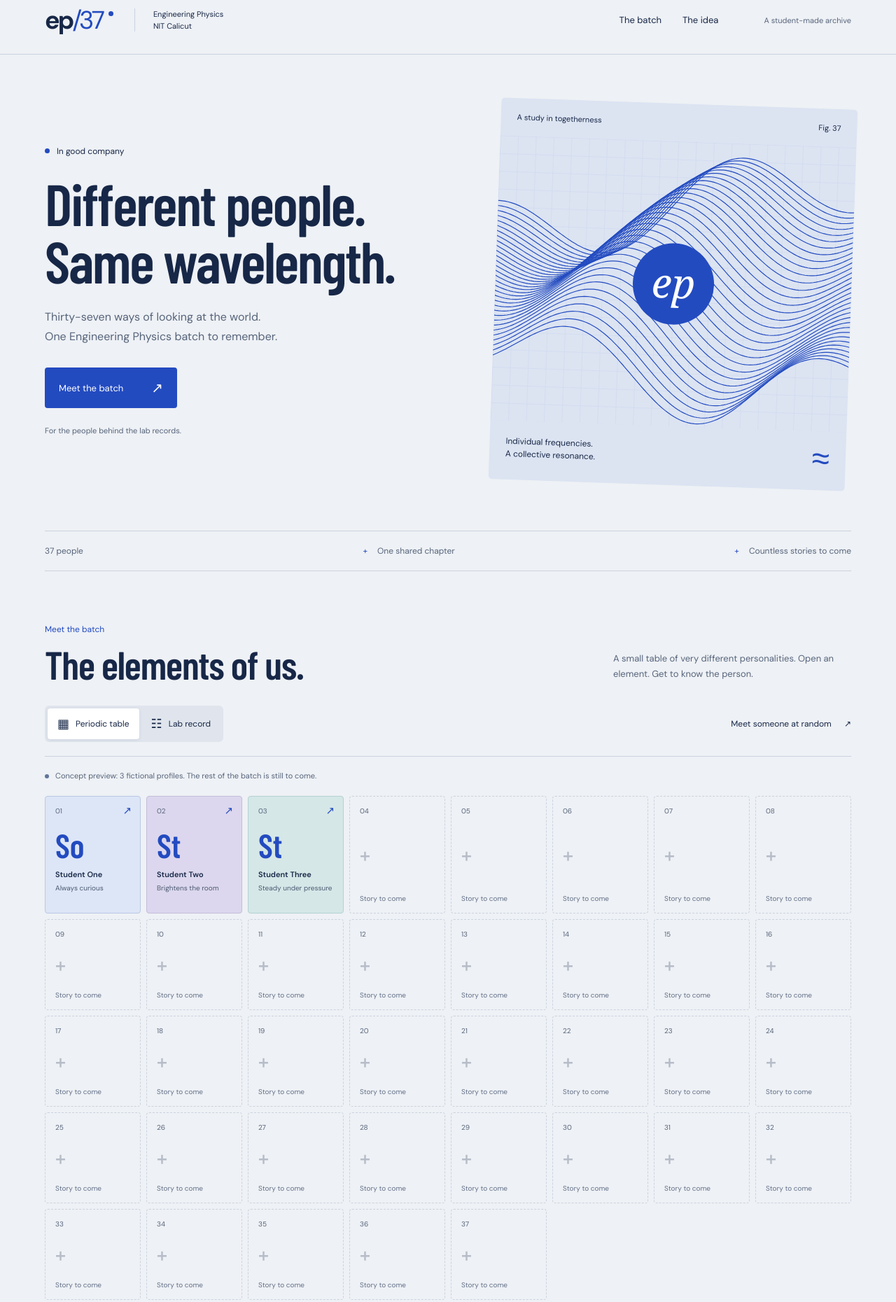
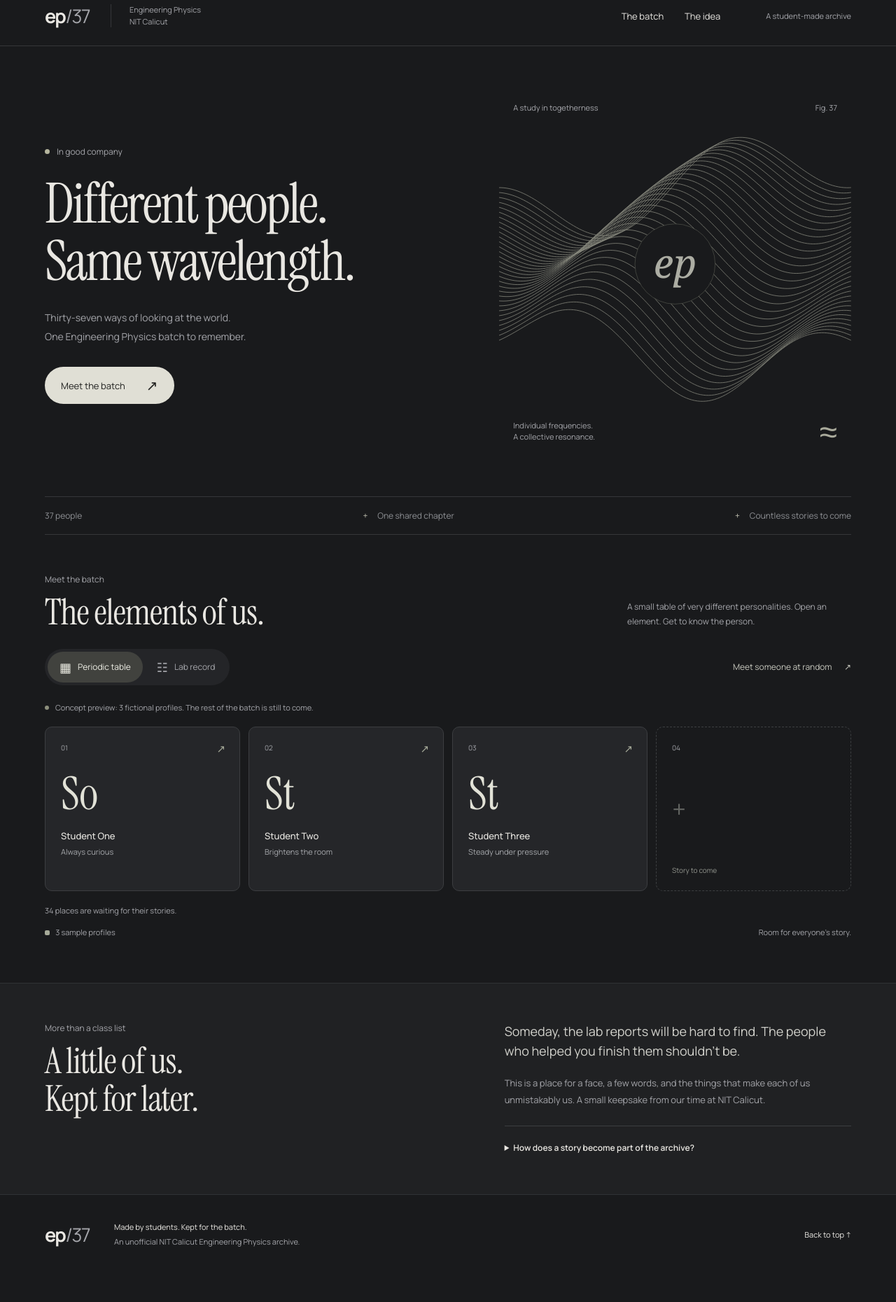
Before and after one commit to Thenewbiehacker/nitc-ep-yearbook, a plain HTML site: page index.html in a window 1280 px wide. Shown: the part 20-1880 px from the top of the page at 70% size. After the commit the page ends 1840 px from the top, so only its background shows below. Drawn offline with nearby package versions, Linux system fonts and the light colour scheme.

Commit message:
Rework archive with charcoal palette and quieter typography

```diff
--- a/index.html
+++ b/index.html
@@ -3,7 +3,7 @@
   <head>
     <meta charset="utf-8" />
     <meta name="viewport" content="width=device-width, initial-scale=1" />
-    <meta name="theme-color" content="#eef1f5" />
+    <meta name="theme-color" content="#191a1c" />
     <meta
       name="description"
       content="A student-made keepsake for the Engineering Physics batch at NIT Calicut. Thirty-seven people, one shared story."
@@ -49,7 +49,7 @@
             class="wave-art"
             viewBox="0 0 500 400"
             role="img"
-            aria-label="Intersecting blue wave paths forming a shared field"
+            aria-label="Intersecting silver wave paths forming a shared field"
           >
             <defs>
               <pattern
--- a/style.css
+++ b/style.css
@@ -1,4 +1,4 @@
-@import url("https://fonts.googleapis.com/css2?family=Barlow+Condensed:wght@500;600;700&family=DM+Sans:wght@400;500;600;700&display=swap");
+@import url("https://fonts.googleapis.com/css2?family=Manrope:wght@400;500;600;700&family=Instrument+Serif:ital@0;1&display=swap");
 :root {
   --paper: #eef1f5;
   --ink: #172747;
@@ -19,7 +19,7 @@ body {
   margin: 0;
   background: var(--paper);
   color: var(--ink);
-  font-family: "DM Sans", sans-serif;
+  font-family: "Manrope", sans-serif;
   -webkit-font-smoothing: antialiased;
 }
 button,
@@ -133,7 +133,7 @@ button {
 h1,
 h2,
 .tile strong {
-  font-family: "Barlow Condensed", "Arial Narrow", sans-serif;
+  font-family: "Instrument Serif", "Arial Narrow", sans-serif;
   font-weight: 600;
 }
 h1 {
@@ -377,7 +377,7 @@ h2 {
   color: #647189;
 }
 .placeholder-symbol {
-  font-family: "Barlow Condensed", sans-serif;
+  font-family: "Instrument Serif", sans-serif;
   font-size: 34px;
   opacity: 0.4;
 }
@@ -494,7 +494,7 @@ body:has(dialog[open]) {
 }
 .portrait > span {
   font:
-    600 130px "Barlow Condensed",
+    600 130px "Instrument Serif",
     sans-serif;
   color: var(--blue);
 }
@@ -800,3 +800,351 @@ blockquote {
     margin: 18px 0 0;
   }
 }
+
+/* Dark archive: quiet surfaces, restrained type, and a compact collection. */
+:root {
+  color-scheme: dark;
+  --paper: #191a1c;
+  --ink: #e9e7e2;
+  --blue: #c7c7b7;
+  --muted: #a4a5aa;
+  --line: #353639;
+  --mist: #242629;
+  --lilac: #292a2d;
+}
+body {
+  font-size: 14px;
+}
+::selection {
+  background: #57594f;
+  color: white;
+}
+.site-header {
+  max-width: 1280px;
+  padding-block: 24px;
+}
+.brand {
+  font-size: 27px;
+  letter-spacing: -1.5px;
+}
+.brand span {
+  color: #a4a5aa;
+}
+.brand i {
+  display: none;
+}
+.identity {
+  color: var(--muted);
+}
+.hero {
+  max-width: 1280px;
+  grid-template-columns: 1.2fr 1fr;
+  gap: 4%;
+  padding-block: 80px 70px;
+}
+.intro-label {
+  color: var(--muted);
+  font-size: 12px;
+}
+.intro-label span {
+  background: #b5b59e;
+}
+h1,
+h2,
+.tile strong {
+  font-family: "Instrument Serif", Georgia, serif;
+  font-weight: 400;
+}
+h1 {
+  font-size: clamp(60px, 6.2vw, 88px);
+  line-height: 1.04;
+  letter-spacing: -0.035em;
+}
+.intro {
+  font-size: 14px;
+  line-height: 1.9;
+}
+.primary-link {
+  background: #e0dfd5;
+  color: #20211f;
+  border-radius: 30px;
+  padding: 13px 23px;
+  gap: 30px;
+}
+.primary-link:hover {
+  background: white;
+}
+.hero-footnote {
+  display: none;
+}
+.wave-plate {
+  transform: none;
+  background: transparent;
+  border: 0;
+  border-radius: 0;
+}
+.plate-top {
+  color: var(--muted);
+  padding: 0 20px 15px;
+}
+.wave-art {
+  opacity: 0.75;
+}
+.wave-art rect[fill] {
+  fill: none;
+}
+.wave-art #wavePaths {
+  stroke: #a9aa9b;
+  stroke-width: 0.8;
+}
+.wave-art circle {
+  fill: #191a1c;
+  stroke: #63655b;
+  stroke-width: 0.7;
+}
+.wave-art text {
+  fill: #dedfd1;
+}
+.wave-plate figcaption {
+  color: var(--muted);
+  padding: 15px 20px 0;
+  font-size: 11px;
+}
+.plate-symbol {
+  color: #a9aa9b;
+}
+.archive-strip {
+  max-width: 1152px;
+  padding-block: 18px;
+  color: #8e9094;
+}
+.people {
+  max-width: 1280px;
+  padding-block: 55px 65px;
+}
+h2 {
+  font-size: clamp(40px, 4vw, 54px);
+}
+.section-kicker {
+  color: #a4a5aa;
+}
+.section-head {
+  margin-bottom: 25px;
+}
+.section-head > p {
+  max-width: 320px;
+  font-size: 12px;
+}
+.toolbar {
+  border-bottom: 0;
+  padding-bottom: 4px;
+}
+.view-switch {
+  background: #242528;
+  padding: 4px;
+  border-radius: 30px;
+}
+.view-switch button {
+  color: #a4a5aa;
+  border-radius: 25px;
+  padding: 10px 17px;
+}
+.view-switch button[aria-pressed="true"] {
+  background: #41423e;
+  color: #f0f0e7;
+  box-shadow: none;
+}
+.text-button {
+  color: #c5c6bc;
+}
+.status-dot {
+  background: #8c8f7c;
+}
+.grid {
+  grid-template-columns: repeat(4, minmax(0, 1fr));
+  gap: 12px;
+}
+.tile,
+.tile:nth-child(2),
+.tile:nth-child(3) {
+  background: #252629;
+  border: 1px solid #3c3e41;
+  border-radius: 10px;
+  padding: 22px;
+  min-height: 235px;
+}
+.tile:hover {
+  background: #303230;
+  border-color: #858979;
+}
+.tile strong {
+  font-size: 65px;
+  margin: 24px 0 14px;
+  color: #e2e2d7;
+}
+.tile .name {
+  font-size: 13px;
+  font-weight: 500;
+}
+.tile small {
+  color: #a5a7ab;
+  font-size: 11px;
+}
+.tile-arrow {
+  top: 20px;
+  right: 20px;
+  color: #a6aa99;
+}
+.number {
+  color: #a4a5aa;
+}
+.placeholder {
+  border: 1px dashed #3d3f41;
+  border-radius: 10px;
+  min-height: 150px;
+  padding: 22px;
+  color: #92958e;
+}
+.placeholder:nth-child(n + 5) {
+  display: none;
+}
+.placeholder-symbol {
+  font-family: Georgia, serif;
+  font-size: 36px;
+  opacity: 0.6;
+}
+.mobile-remainder:not(:empty) {
+  display: block;
+  color: var(--muted);
+  font-size: 11px;
+  margin: 20px 0 0;
+}
+.grid-footer {
+  margin-top: 16px;
+}
+.legend-dot {
+  background: #a6aa99;
+}
+.about {
+  background: #202123;
+  border-block: 1px solid #303235;
+  padding: 55px max(5%, calc((100vw - 1152px) / 2));
+  gap: 14%;
+}
+.about-copy > p:first-child {
+  font-size: 18px;
+  color: #d2d2cc;
+}
+.about-copy > p {
+  font-size: 13px;
+}
+details {
+  border-color: #3c3e41;
+}
+footer {
+  max-width: 1280px;
+  padding-block: 25px;
+}
+.grid.record {
+  grid-template-columns: repeat(3, minmax(0, 1fr));
+}
+.record .tile {
+  background: repeating-linear-gradient(#242628 0 31px, #303235 31px 32px);
+  border-color: #424540;
+}
+.record .tile strong {
+  color: #e2e2d7;
+}
+.record .placeholder {
+  display: none;
+}
+dialog {
+  border-color: #464943;
+  background: #222426;
+  border-radius: 14px;
+}
+dialog::backdrop {
+  background: #000b;
+}
+.portrait {
+  background: #2d302e;
+}
+.portrait > span {
+  font-family: "Instrument Serif", Georgia, serif;
+  color: #c7cbb9;
+  font-weight: 400;
+}
+.close {
+  background: #303330;
+  border-color: #52564e;
+}
+.profile-copy h2 {
+  font-size: 46px;
+}
+.skip-link {
+  background: #303330;
+}
+@media (max-width: 1050px) {
+  .grid {
+    grid-template-columns: repeat(4, minmax(0, 1fr));
+  }
+  .tile {
+    padding: 18px;
+  }
+}
+@media (max-width: 760px) {
+  .hero {
+    grid-template-columns: 1fr;
+    padding-block: 45px 35px;
+    gap: 35px;
+  }
+  h1 {
+    font-size: clamp(54px, 10vw, 76px);
+  }
+  .wave-plate {
+    width: 100%;
+    max-width: 430px;
+  }
+  .wave-art {
+    max-height: 230px;
+  }
+  .plate-top {
+    display: none;
+  }
+  .wave-plate figcaption {
+    padding-top: 0;
+  }
+  .grid {
+    grid-template-columns: repeat(2, minmax(0, 1fr));
+  }
+  .tile {
+    min-height: 205px;
+  }
+  .grid.record {
+    grid-template-columns: repeat(2, minmax(0, 1fr));
+  }
+  .about {
+    gap: 25px;
+    padding: 40px 5%;
+  }
+  .people {
+    padding-block: 40px;
+  }
+  .view-switch button {
+    padding: 9px 12px;
+  }
+}
+@media (max-width: 440px) {
+  .grid.record {
+    grid-template-columns: 1fr;
+  }
+  .tile strong {
+    font-size: 58px;
+  }
+  .section-head h2 {
+    font-size: 43px;
+  }
+  .placeholder {
+    min-height: 160px;
+  }
+}
```
Also changed, not shown: DESIGN.md (+4 -0 lines), README.md.
